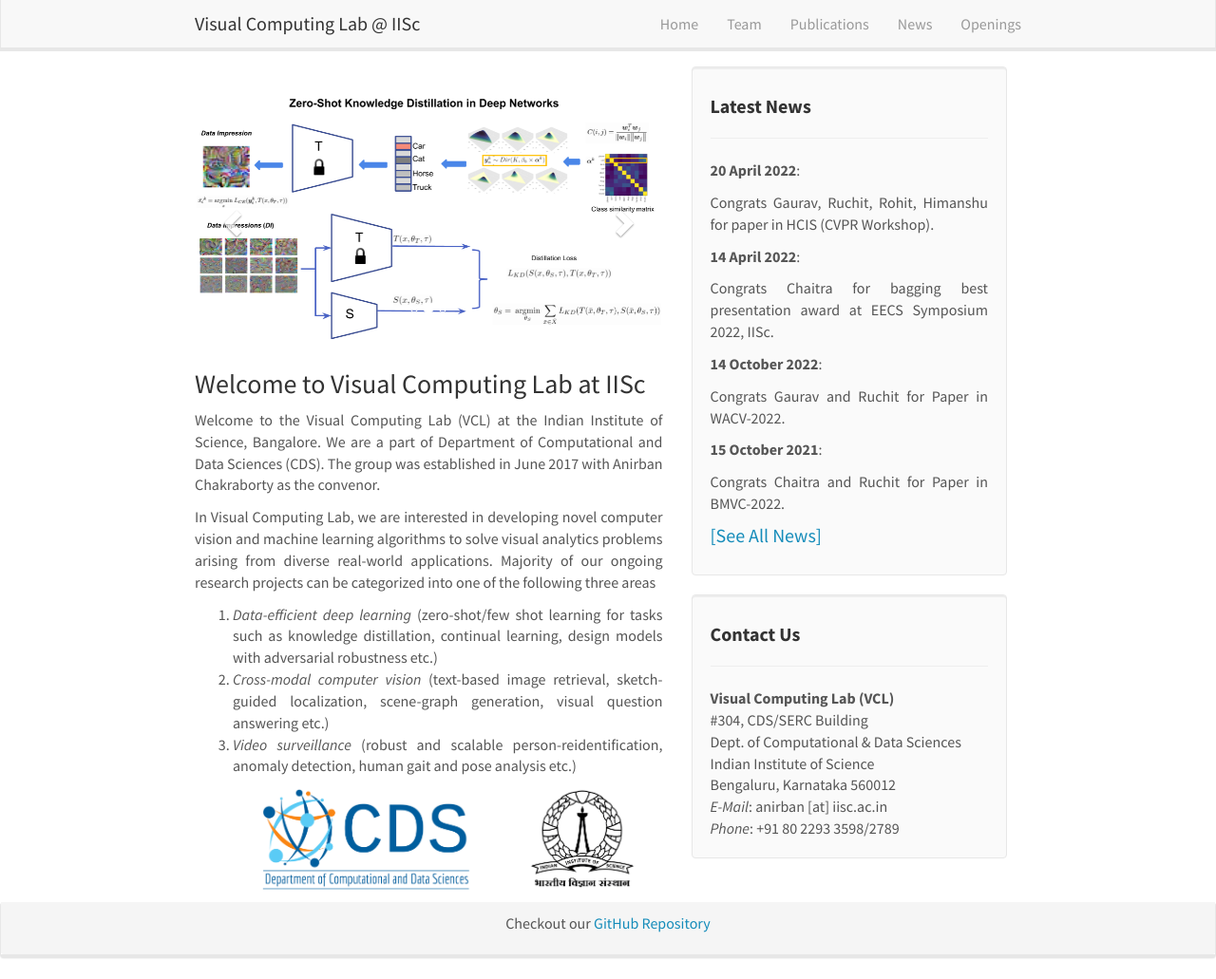
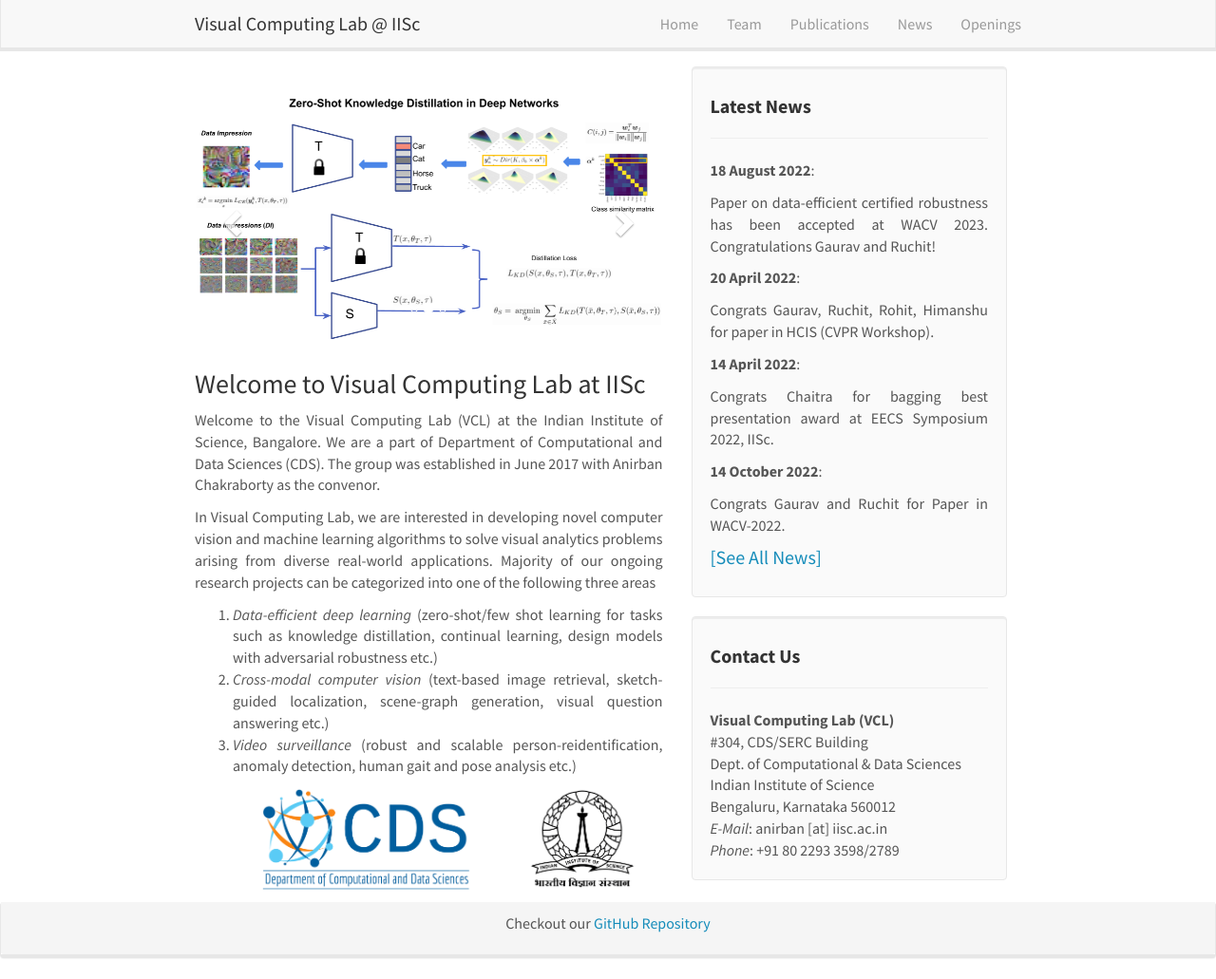
Before and after one commit to vcl-iisc/vclab-website, a Jekyll site: the page built from _pages/home.md, in a window 1280 px wide and 1031 px high. Shown: the whole window at 95% size. Built offline with Jekyll 4.4.1, drawn with Linux system fonts in a browser that asks for light colours; nearby versions of some CDN libraries.

Commit message:
Update news.yml

```diff
--- a/_data/news.yml
+++ b/_data/news.yml
@@ -1,3 +1,6 @@
+- date: 18 August 2022
+  headline: Paper on data-efficient certified robustness has been accepted at WACV 2023. Congratulations Gaurav and Ruchit!
+
 - date: 20 April 2022
   headline: Congrats Gaurav, Ruchit, Rohit, Himanshu for paper in HCIS (CVPR Workshop).
 
```
